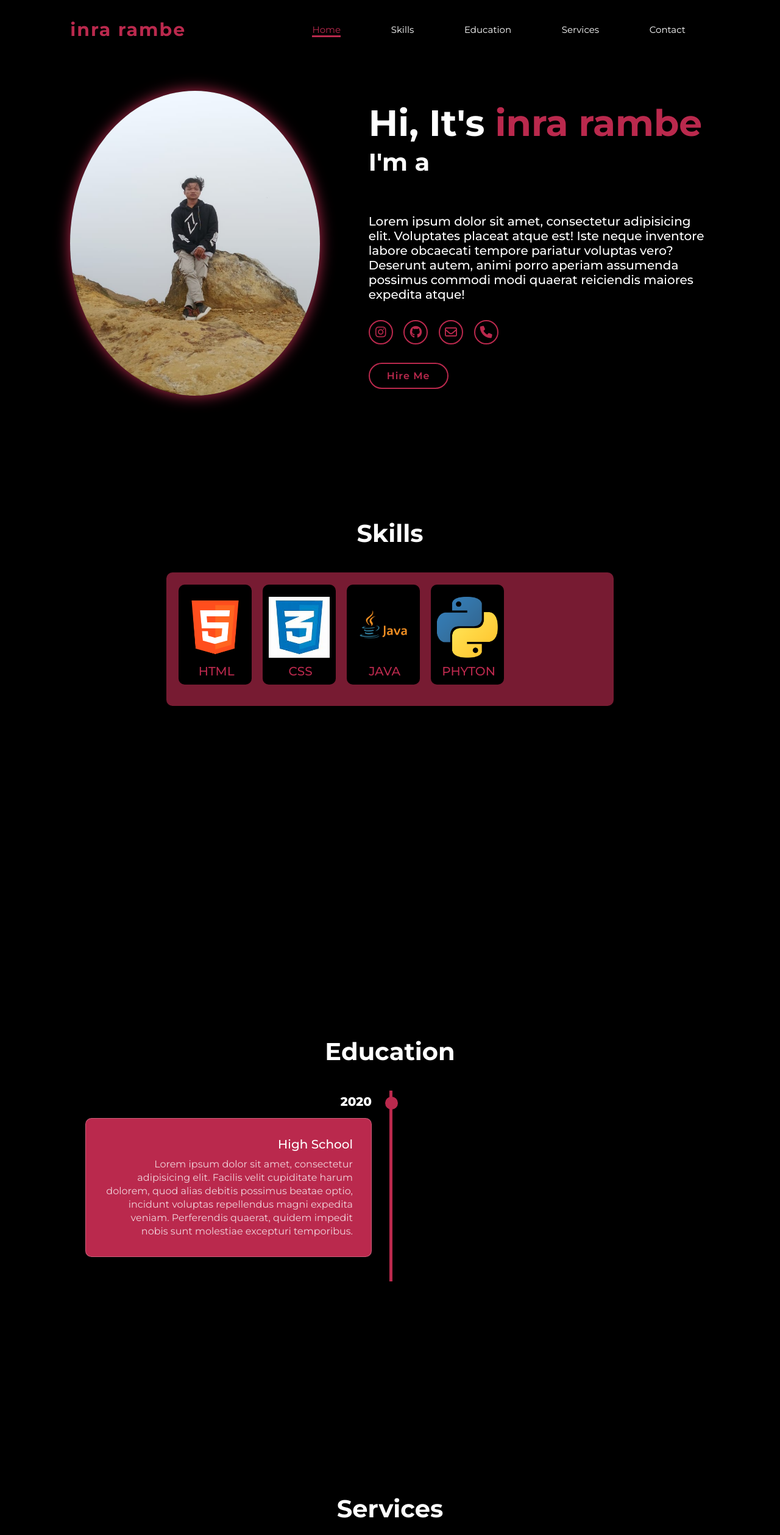
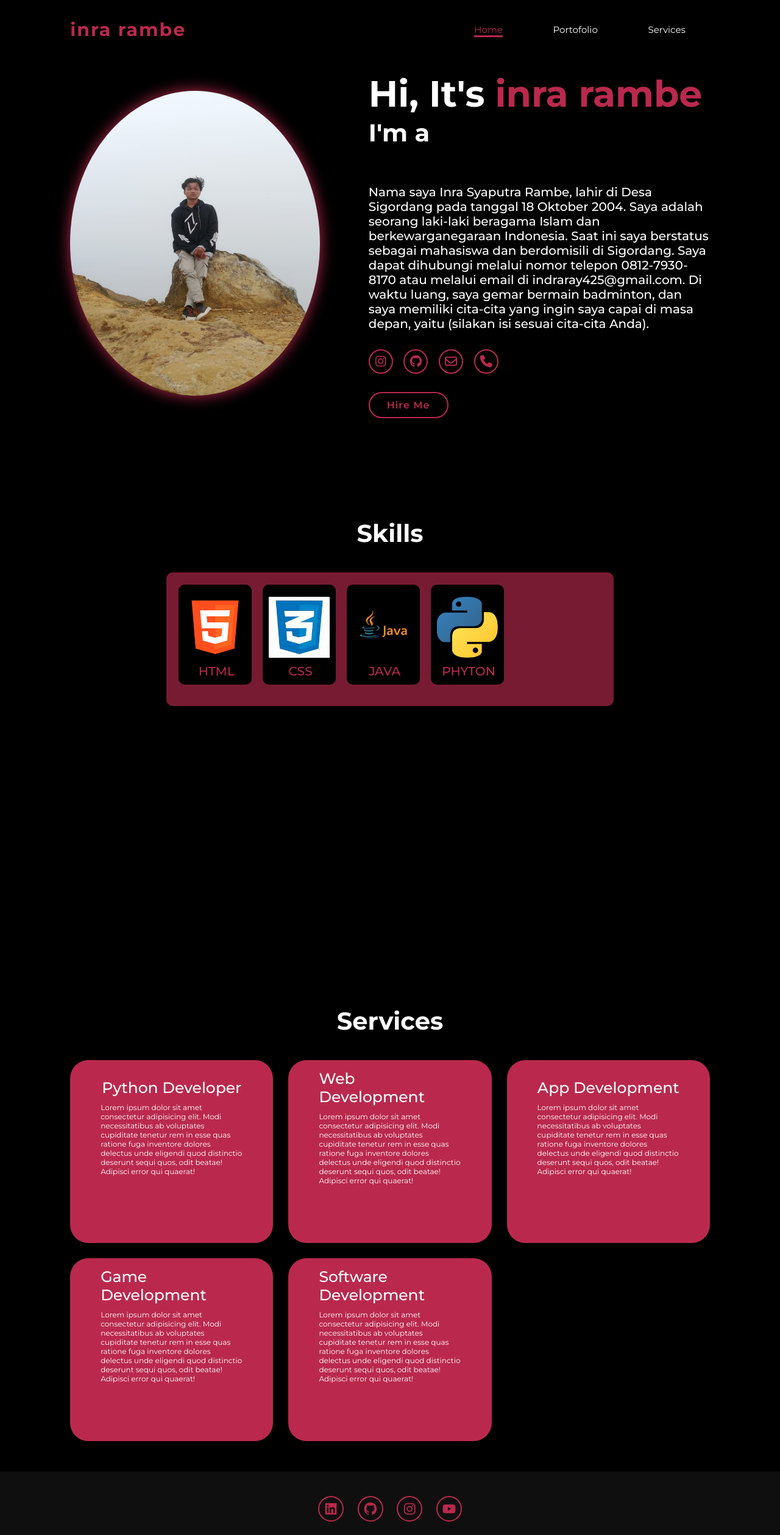
Before and after one commit to indrarambe/CVku, a plain HTML site: page index.html in a window 1280 px wide. Shown: the top 2518 px of the page at 61% size. Drawn offline with nearby package versions, Linux system fonts and the light colour scheme; a script that the page names is missing.

Commit message:
Update index.html

```diff
--- a/index.html
+++ b/index.html
@@ -30,11 +30,9 @@
 
       <nav class="navbar">
         <a href="#home" class="active">Home</a>
-        <a href="#skills">Skills</a>
-        <a href="#education">Education</a>
+        <a href="#skills">Portofolio</a>
         <a href="#services">Services</a>
-        <a href="#contact">Contact</a>
-      </nav>
+     </nav>
     </header>
 
     <section class="home" id="home">
@@ -47,10 +45,14 @@
         <h3 class="typing-text">I'm a <span class="typewriter-text"></span></h3>
 
         <p>
-          Lorem ipsum dolor sit amet, consectetur adipisicing elit. Voluptates
-          placeat atque est! Iste neque inventore labore obcaecati tempore
-          pariatur voluptas vero? Deserunt autem, animi porro aperiam assumenda
-          possimus commodi modi quaerat reiciendis maiores expedita atque!
+        Nama saya Inra Syaputra Rambe,
+         lahir di Desa Sigordang pada tanggal 18 Oktober 2004.
+         Saya adalah seorang laki-laki beragama Islam dan berkewarganegaraan Indonesia.
+         Saat ini saya berstatus sebagai mahasiswa dan berdomisili di Sigordang.
+         Saya dapat dihubungi melalui nomor telepon 0812-7930-8170 atau melalui email di indraray425@gmail.com.
+         Di waktu luang, saya gemar bermain badminton,
+         dan saya memiliki cita-cita yang ingin saya capai di masa depan,
+         yaitu (silakan isi sesuai cita-cita Anda).
         </p>
 
         <div class="social-links">
@@ -113,33 +115,6 @@
     <!-- Skill page End -->
 
     <!-- Education page Starts -->
-
-    <section class="timeline-section" id="education">
-      <h2 class="heading">Education</h2>
-      <div class="timeline-items">
-        <div class="timeline-item">
-          <div class="timeline-dot"></div>
-          <div class="timeline-date">2020</div>
-          <div class="timeline-content">
-            <h3>High School</h3>
-            <p>
-              Lorem ipsum dolor sit amet, consectetur adipisicing elit. Facilis
-              velit cupiditate harum dolorem, quod alias debitis possimus beatae
-              optio, incidunt voluptas repellendus magni expedita veniam.
-              Perferendis quaerat, quidem impedit nobis sunt molestiae excepturi
-              temporibus.
-            </p>
-          </div>
-        </div>
-
-
-
-
-            </p>
-          </div>
-        </div>
-      </div>
-    </section>
 
     <!-- Education page End -->
 
@@ -218,30 +193,7 @@
     <!-- Service page End -->
 
     <!-- Contact page Starts -->
-    <section class="contact" id="contact">
-      <h2 class="heading">Contact <span>Me</span></h2>
 
-      <form action="#">
-        <div class="input-box">
-          <input type="text" placeholder="Full Name" />
-          <input type="Email" placeholder="Email" />
-        </div>
-
-        <div class="input-box">
-          <input type="number" placeholder="Phone Number" />
-          <input type="text" placeholder="subject" />
-        </div>
-
-        <textarea
-          name=""
-          id=""
-          cols="30"
-          rows="10"
-          placeholder="Your Message"
-        ></textarea>
-        <input type="submit" value="Send Message" class="btn" />
-      </form>
-    </section>
 
     <!-- Contact page End -->
 
```
